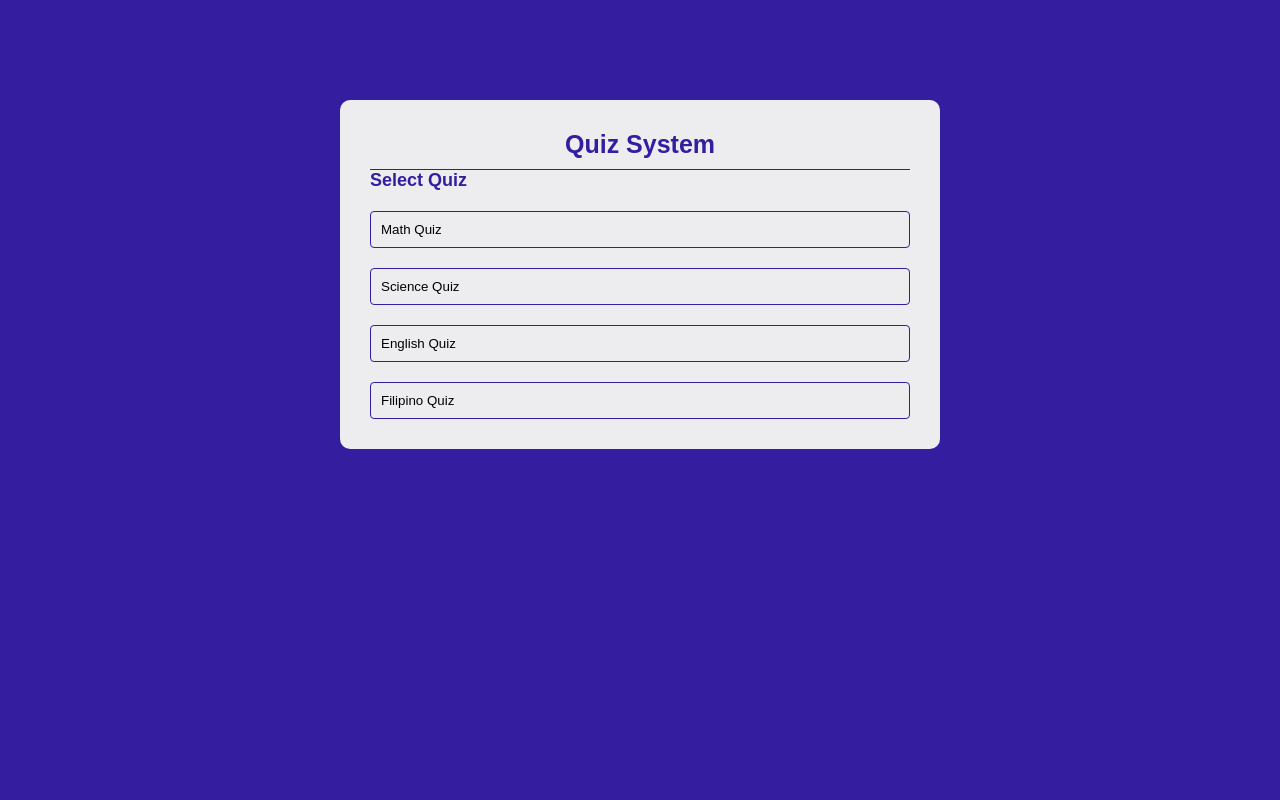
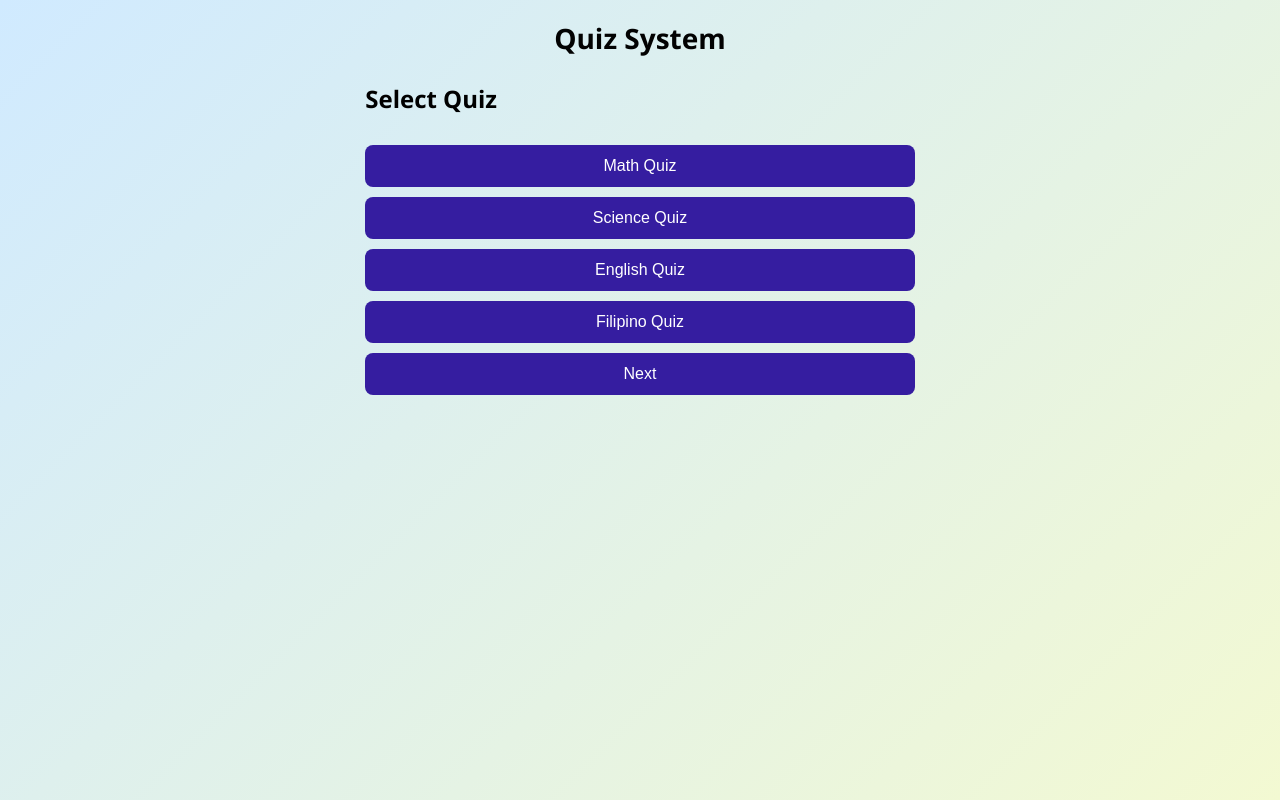
Before and after one commit to Lourdchristian-06/HCI-P3, a plain HTML site: page index.html in a window 1280 px wide. Drawn offline with Linux system fonts and the light colour scheme.

Commit message:
Update style.css

```diff
--- a/style.css
+++ b/style.css
@@ -1,63 +1,96 @@
-* {
+body {
+        font-family: 'Segoe UI', Tahoma, Geneva, Verdana, sans-serif;
         margin: 0;
         padding: 0;
-        font-family: 'Poppins', sans-serif;
-        box-sizing: border-box;
+        display: flex;
+        justify-content: center;
+        align-items: flex-start;
+        min-height: 100vh;
+        background: linear-gradient(135deg, #d0eaff, #f3f9d2);
+
     }
-    body {
+    .container {
+        background:#ffffff;
+        padding: 30px 40px;
+        margin-top: 50px;
+        border-radius: 16px;
+        box-shadow: 0 15px 30px rgba(0, 0, 0, 0.1);
+        width: 100%;
+        max-width: 600px;
+    }
+    h1 {
+        text-align: center;
+        color: #020202;
+        font-size: 28px;
+        margin-bottom: 25px;
+    }
+
+    .question {
+        margin-bottom: 25px;
+    }
+
+    .question p {
+        font-weight: bold;
+        margin-bottom: 8px;
+        font-size: 18px;
+    }
+
+    label {
+        display: block;
+        margin-bottom: 6px;
+        padding: 6px 10px;
+        background: #ffffff;
+        border-radius: 6px;
+        cursor: pointer;
+        transition: 0.3s ease;
+    }
+
+    label:hover {
+        background: #e2e8f0;
+    }
+
+    input[type="radio"] {
+        margin-right: 10px;
+    }
+
+    button {
+        background-color: #351da0;
+        color: white;
+        border: none;
+        padding: 12px 24px;
+        border-radius: 8px;
+        font-size: 16px;
+        cursor: pointer;
+        transition: background-color 0.3s ease;
+        width: 100%;
+        margin-top: 10px;
+    }
+    button:hover {
         background-color: #351da0;
     }
-    .app {
-        background: #ededf0;
-        width: 90%;
-        max-width: 600px;
-        margin: 100px auto 0;
-        border-radius: 10px;
-        padding: 30px;
+    #result {
+        margin-top: 20px;
+        font-size: 20px;
+        color: #1e293b;
+        text-align: center;
+        font-weight: bold;
     }
-    .app h1 {
+    .bottom-button {
         text-align: center;
-        font-size: 25px;
-        color: #351da0;
-        font-weight: 600;
-        border-bottom: 1px solid #351da0;
-        padding-bottom: 10px;
+        margin-top: 25px;
     }
-    .quiz{
-        margin-top: 20px 0;
+
+    .bottom-button a {
+        display: inline-block;
+        background-color: #2c2586;
+        color: #fff;
+        padding: 10px 18px;
+        border-radius: 6px;
+        text-decoration: none;
+        transition: background-color 0.3s ease;
+        font-size: 14px;
     }
-    .quiz h2 {
-        font-size: 18px;
-        color: #351da0;
-        font-weight: 600;
+
+    .bottom-button a:hover {
+        background-color: #07a028;
     }
-    .btn{
-        background-color: #ededf0;
-        color: rgb(0, 0, 0);
-        font-weight: 500;
-        width: 100%;
-        border: 1px solid  #351da0;
-        padding: 10px;
-        margin-top: 20px;
-        text-align: left;
-        border-radius: 4px;
-        cursor: pointer;
-        transition: all 0.3s ease;
-    }
-    .btn:hover{
-        background-color: #000000;
-        color: #ededf0;
-    }
-    #next-button{
-        background: #351da0;
-        color: rgb(252, 247, 247);
-        font-weight: 500;
-        width: 150px;
-        border: 0;
-        padding: 10px;
-        margin: 20px auto 0;
-        border-radius: 4px;
-        cursor: pointer;
-        display: none;
-
-    }
```
